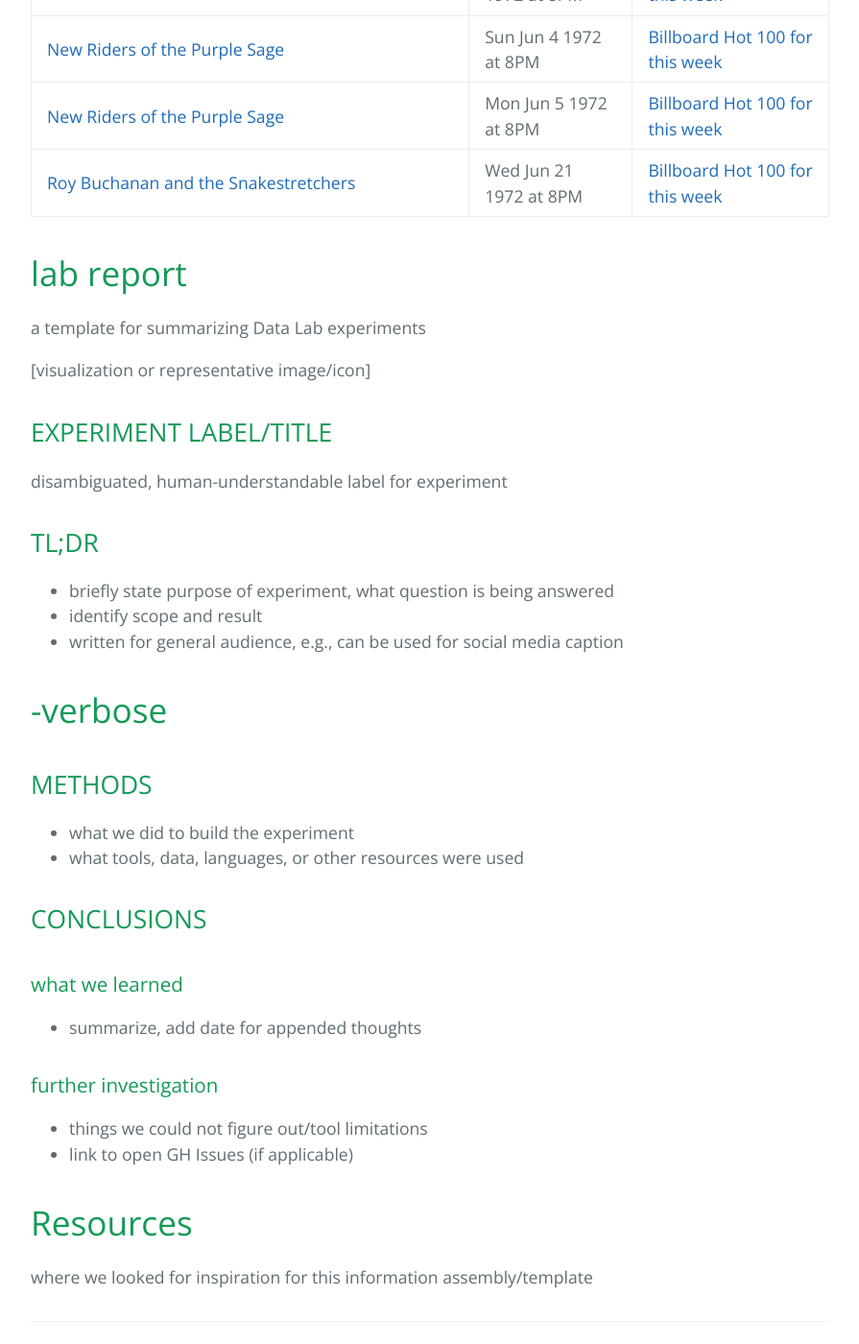
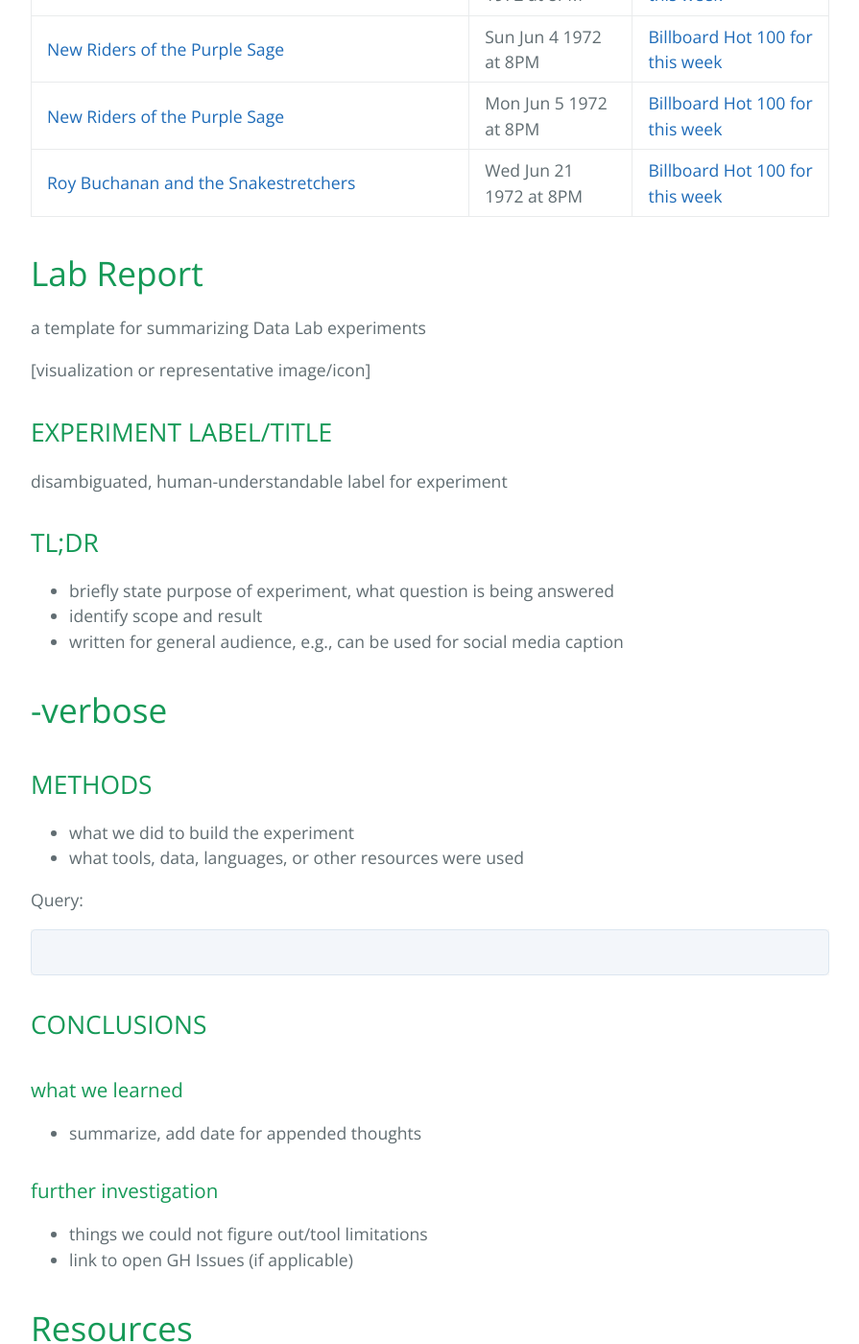
Before and after one commit to CarnegieHall/datalab, a Jekyll site: the page built from experiments/chdl-0011.md, in a window 1280 px wide and 1400 px high, scrolled down 5592 px. Shown: the whole window at 96% size, without its empty margins (192-1087 px from the left). Built offline with Jekyll 4.4.1, drawn with Linux system fonts in a browser that asks for light colours; our own code applies the rules of GitHub Pages for plain Markdown files; some of the changed text lies outside the part shown.

````diff
--- a/experiments/chdl-0011.md
+++ b/experiments/chdl-0011.md
@@ -80,7 +80,7 @@ In the table below the map, click on an event title to view details, and view th
 |<a href="https://www.carnegiehall.org/About/History/Performance-History-Search?q=&dex=prod_PHS&event=5449" target="_blank">New Riders of the Purple Sage</a>|Mon Jun 5 1972 at 8PM|<a href="https://www.billboard.com/charts/hot-100/1972-06-10" target="_blank">Billboard Hot 100 for this week</a>|
 |<a href="https://www.carnegiehall.org/About/History/Performance-History-Search?q=&dex=prod_PHS&event=6926" target="_blank">Roy Buchanan and the Snakestretchers</a>|Wed Jun 21 1972 at 8PM|<a href="https://www.billboard.com/charts/hot-100/1972-06-24" target="_blank">Billboard Hot 100 for this week</a>|
 
-# lab report
+# Lab Report
 a template for summarizing Data Lab experiments
 
 [visualization or representative image/icon]
@@ -99,6 +99,11 @@ disambiguated, human-understandable label for experiment
 - what we did to build the experiment
 - what tools, data, languages, or other resources were used
 
+Query:
+```
+
+```
+
 ## CONCLUSIONS
 ### what we learned
 - summarize, add date for appended thoughts
````
Also changed, not shown: other parts of experiments/chdl-0011.md (+2 -0 lines).
